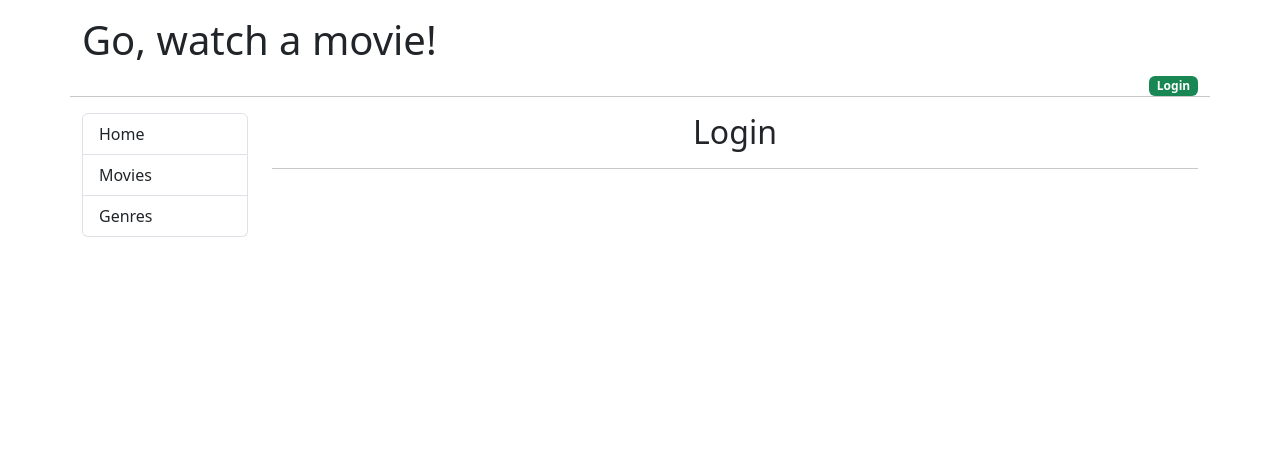
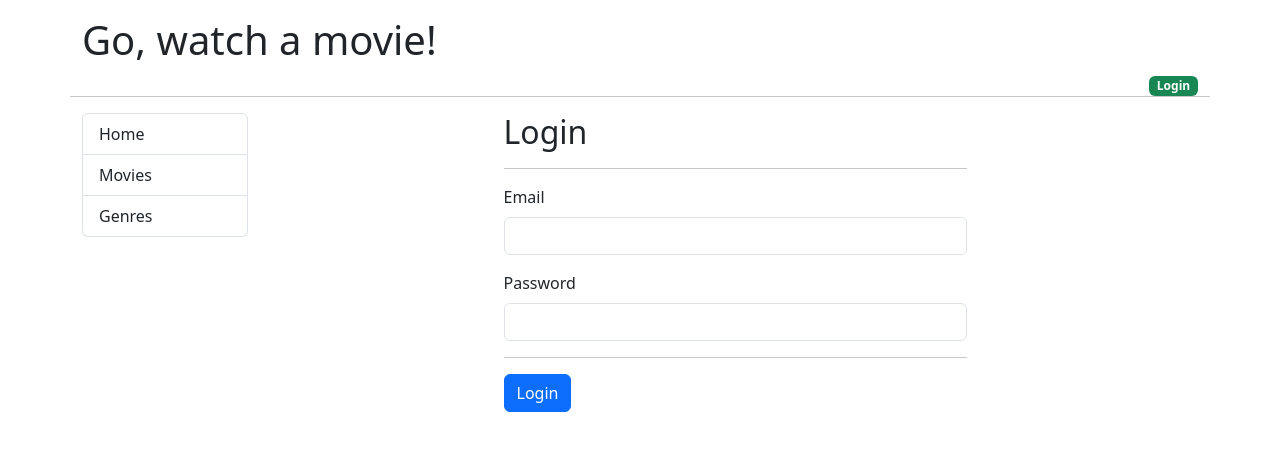
Before and after one commit to calvarado2004/react-apps, a React (Create React App) app in the folder go-movies-front-end/: page /login in a window 1280 px wide. Shown: the top 450 px of the page. Built offline with nearby package versions, Linux system fonts and the light colour scheme.

Commit message:
adding login functions

```diff
--- a/go-movies-front-end/src/App.js
+++ b/go-movies-front-end/src/App.js
@@ -40,7 +40,11 @@
                 </nav>
             </div>
             <div className="col-md-10">
-               <Outlet/>
+               <Outlet context={{
+                   jwtToken: jwtToken,
+                   setJwtToken: setJwtToken
+
+               }}/>
 
             </div>
         </div>
--- a/go-movies-front-end/src/components/Login.js
+++ b/go-movies-front-end/src/components/Login.js
@@ -1,12 +1,57 @@
+import {useState} from "react";
+import Input from "./form/input";
+import {useOutletContext} from "react-router-dom";
+
 const Login = () => {
+    const [email, setEmail] = useState("");
+    const [password, setPassword] = useState("");
+
+    const {setJwtToken} = useOutletContext();
+
+    const handleSubmit = (event) => {
+        event.preventDefault();
+
+        if (email === "admin@example.com") {
+            console.log("email: " + email, "password: " + password);
+
+            setJwtToken("abc");
+        }
+    }
+
+
     return (
-        <>
-            <div className="text-center">
+
+            <div className="col-md-6 offset-md-3">
                 <h2>Login</h2>
                 <hr/>
+                <form onSubmit={handleSubmit}>
+                    <Input
+                        title="Email"
+                        type="email"
+                        className="form-control"
+                        name="email"
+                        autoComplete="email-new"
+                        onChange={(event) => setEmail(event.target.value)}
+                    />
+                    <Input
+                        title="Password"
+                        type="password"
+                        className="form-control"
+                        name="password"
+                        autoComplete="password-new"
+                        onChange={(event) => setPassword(event.target.value)}
+                    />
+                    <hr/>
+                    <button
+                        type="submit"
+                        className="btn btn-primary"
+                        value="login"
+                    >
+                        Login
+                    </button>
+                </form>
             </div>
-        </>
     )
 }
 
-export default Login
+export default Login;
--- /dev/null
+++ b/go-movies-front-end/src/components/form/input.js
@@ -0,0 +1,27 @@
+import {forwardRef} from "react";
+
+const Input = forwardRef((props, ref) => {
+    return (
+        <div className="mb-3">
+            <label htmlFor={props.name} className="form-label">
+                {props.title}
+            </label>
+            <input
+                type={props.type}
+                className={props.className}
+                id={props.name}
+                name={props.name}
+                ref={ref}
+                placeholder={props.placeholder}
+                onChange={props.onChange}
+                autoComplete={props.autoComplete}
+                value={props.value}
+                title={props.title}
+            />
+
+            <div className={props.error}>{props.errorMessage}</div>
+        </div>
+    )
+});
+
+export default Input;
```
